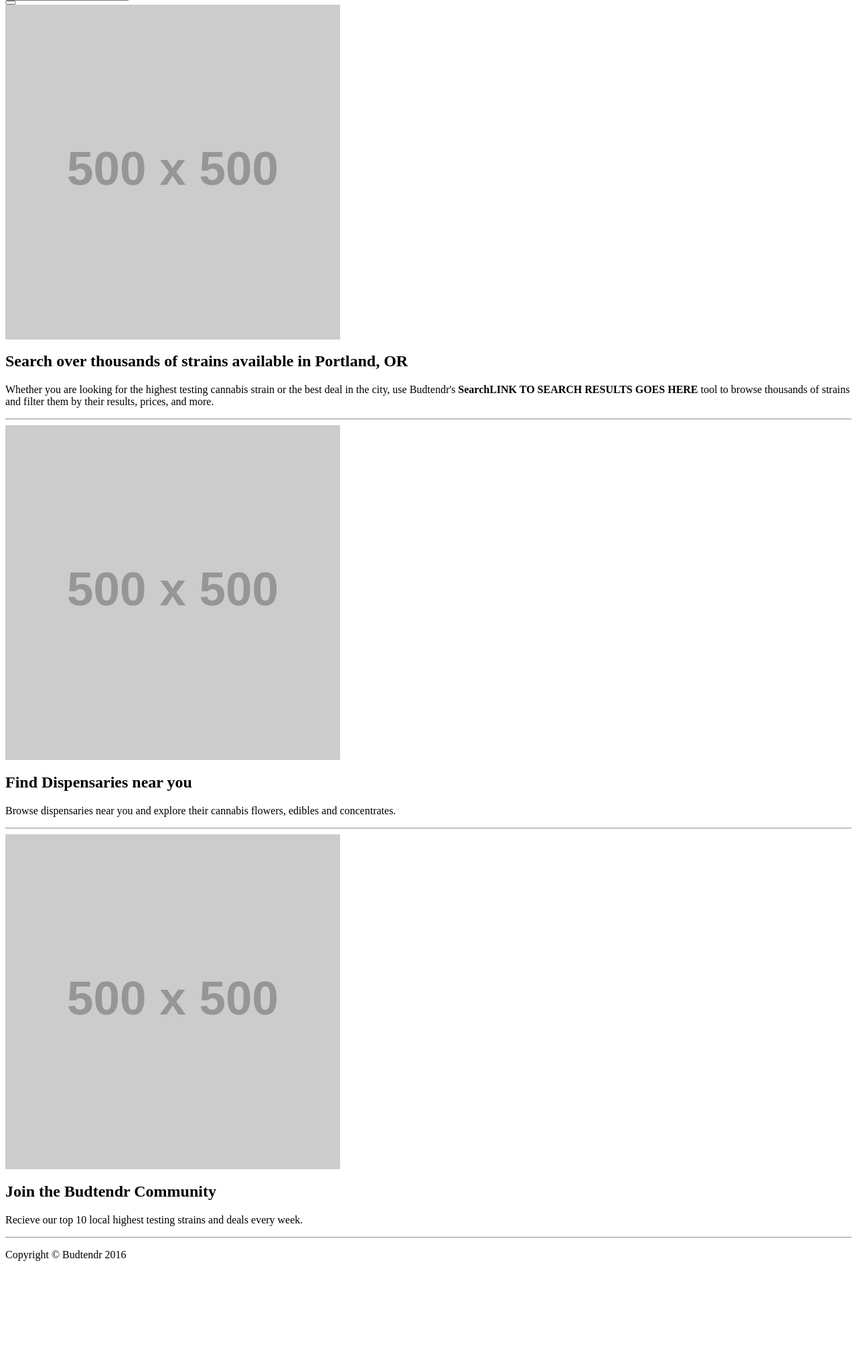
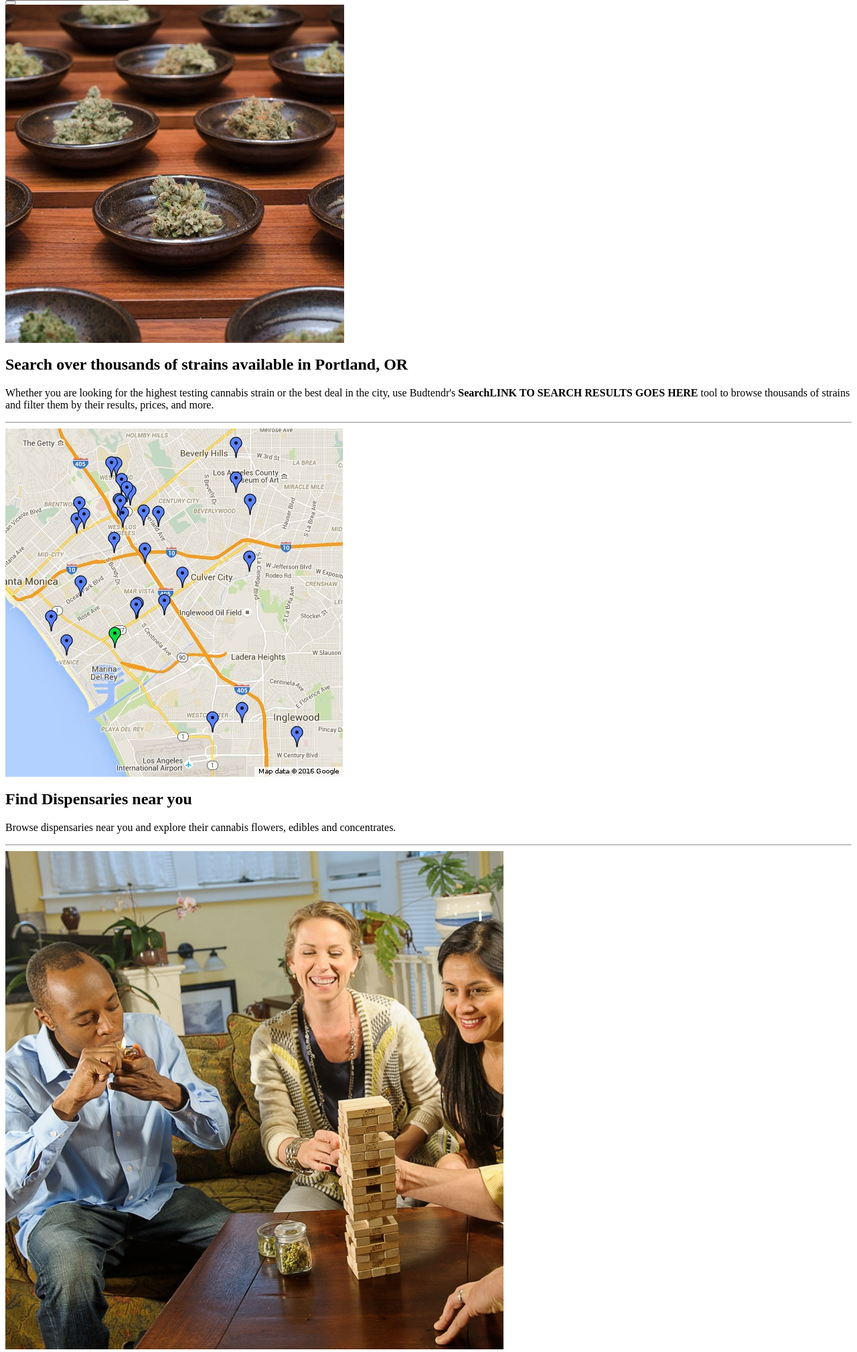
Before and after one commit to waitbutmetho/Budtendr, a PHP site: page /app/templates/index.component.html in a window 1280 px wide. Shown: the part 933-2952 px from the top of the page at 67% size. Before the commit the page ends 2816 px from the top, so only its background shows below. Run offline with PHP 8.4, Linux system fonts and the light colour scheme; grey boxes labelled with a size stand in for pictures from a placeholder-image service; some libraries are stand-ins or nearby versions.

Commit message:
fix landing page

```diff
--- a/app/templates/index.component.html
+++ b/app/templates/index.component.html
@@ -27,10 +27,10 @@
     </div>
   </div>
     <!-- First Featurette -->
+
     <div class="featurette" id="about">
-
       <img class="featurette-image
-      img-circle img-responsive pull-right" src="http://placehold.it/500x500">
+      img-circle img-responsive pull-right" src="../resources/img/img1.png">
       <div id="featurette-info1">
         <h2 class="featurette-heading">Search over thousands of strains available in
           <span class="text-muted">Portland, OR</span>
@@ -43,7 +43,7 @@
 
     <!-- Second Featurette -->
     <div class="featurette" id="services">
-      <img class="featurette-image img-circle img-responsive pull-left" src="http://placehold.it/500x500">
+      <img class="featurette-image img-circle img-responsive pull-left" src="../resources/img/img2.jpg">
 
       <div id="featurette-info2">
         <h2 class="featurette-heading">Find Dispensaries near
@@ -57,7 +57,7 @@
 
     <!-- Third Featurette -->
     <div class="featurette" id="join">
-      <img class="featurette-image img-circle img-responsive pull-right" src="http://placehold.it/500x500">
+      <img class="featurette-image img-circle img-responsive pull-right" src="../resources/img/img3.png">
       <div id="featurette-info3">
         <h2 class="featurette-heading">Join the Budtendr
           <span class="text-muted">Community</span>
```
Also changed, not shown: resources/styles/styles.scss (+7 -1 lines), resources/img/img1.png (added), resources/img/img2.jpg (added), resources/img/img3.png (added).
